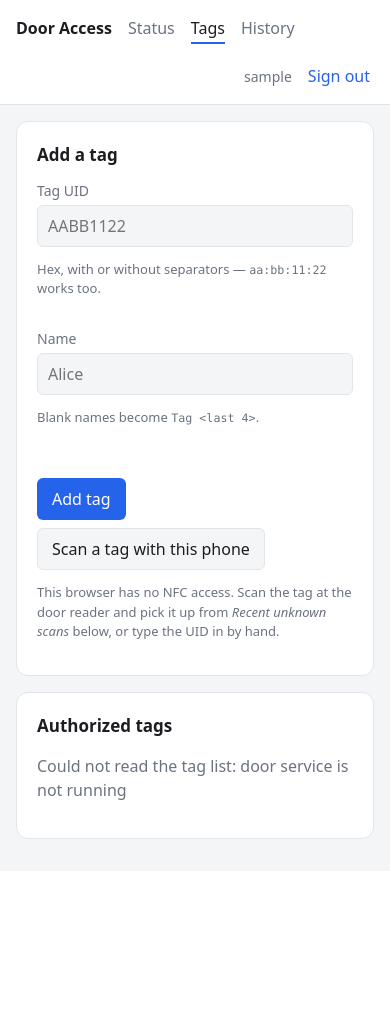
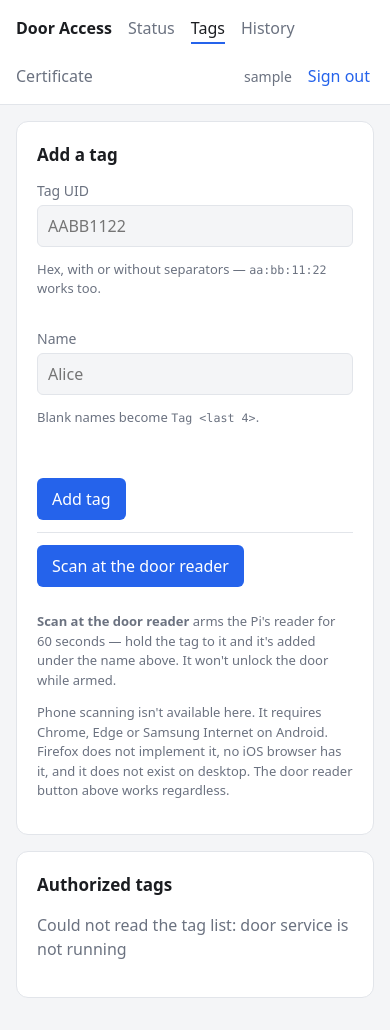
Before and after one commit to ApexAlphaHero/electric-magnetic-lock, a Flask app: page /tags in a window 390 px wide. Before the commit the page ends 839 px from the top, so only its background shows below. Run offline with Flask 3, Linux system fonts and the light colour scheme; the visitor is signed in with stand-in values (Sample User, id 1); data that the repository does not hold is empty.

Commit message:
Enroll tags with the Pi's own reader; make phone NFC strictly optional
Web NFC was the headline way to capture a tag, which was the wrong default.
It exists only in Chromium on Android and only in a trusted secure context:
Firefox does not implement it on any platform and no iOS browser has it, so
for most people the button never appeared at all and the page just said NFC
was unavailable.

Add "Scan at the door reader" as the primary path. It arms the ACR1552 the
Pi already has, so it needs nothing from the browser -- no NFC hardware, no
trusted certificate, works in Firefox and on iPhones. Press it, hold the tag
to the reader, and the tag is added under the name in the form.

The arm is one-shot with a 60 second window, expired by a sweep in the event
loop rather than lazily on the next scan, so a forgotten arm cannot sit there
swallowing legitimate unlocks and the reader's LED stops signalling enroll
the moment the window lapses. An armed scan does not open the door -- it is
an admin capture, and the reader flashes green instead of the deny blink.
enroll_status hands the outcome over exactly once: the operator is standing
at the door rather than at the browser, so the result has to survive until
polled, but must not replay on the next tick.

Phone scanning stays as progressive enhancement, hidden unless NDEFReader
actually exists. When it is missing the page now says which requirement
failed -- an untrusted certificate and an unsupported browser need different
fixes, and sending a Firefox user off to install a CA would waste their time.

Serve the local CA at /ca.crt with a Certificate link in the nav, so a device
can be taught to trust the site without SSH. Deliberately unauthenticated:
the certificate is needed before the connection is trustworthy, and gating it
behind a login would mean sending a password over a connection that has not
been verified. Only the public certificate is served; ca-key.pem stays 0640
root:dooradmin. Sent as .crt with the x509 MIME type because Android's
certificate installer filters its file picker by extension and skips .pem.

Co-Authored-By: Claude Opus 5 <noreply@anthropic.com>

```diff
--- a/static/app.css
+++ b/static/app.css
@@ -197,7 +197,17 @@ code { font-family: ui-monospace, Menlo, Consolas, monospace; font-size: 0.9em;
   white-space: nowrap;
 }
 
-.nfc { display: flex; align-items: center; gap: 0.75rem; flex-wrap: wrap; margin-top: 0.5rem; }
+.scanrow {
+  display: flex;
+  align-items: center;
+  gap: 0.75rem;
+  flex-wrap: wrap;
+  margin: 0.75rem 0 0.5rem;
+  padding-top: 0.75rem;
+  border-top: 1px solid var(--line);
+}
+
+#scan-status { flex: 1 1 12rem; }
 
 .flashes { list-style: none; padding: 0; margin: 0 0 1rem; }
 
--- a/static/nfc.js
+++ b/static/nfc.js
@@ -1,13 +1,21 @@
-// Optional phone-based tag reading, plus confirmation prompts.
+// Tag capture on the Tags page, plus confirmation prompts.
 //
-// Web NFC (NDEFReader) exists only in Chrome on Android, and only in a secure
-// context — with a self-signed certificate that means the Pi's CA must be
-// installed on the phone, otherwise the API is simply absent. Everything here
-// is progressive enhancement: the page is fully usable with no NFC at all, via
-// the "Recent unknown scans" list or by typing the UID.
+// Two capture paths share one status line:
+//
+//   1. The Pi's own reader — the default. Arms the ACR1552 over the control
+//      socket, then polls for the result. Works in every browser on every
+//      device, needs no certificate trust, and is the only option on iOS or
+//      Firefox.
+//   2. The phone's NFC — progressive enhancement, shown only where the Web NFC
+//      API actually exists (Chromium on Android, secure context). Absent
+//      everywhere else, which is why it is never the primary button.
 
 (function () {
   "use strict";
+
+  var POLL_MS = 1500;
+
+  function el(id) { return document.getElementById(id); }
 
   // The reader reports UIDs as unseparated uppercase hex (AABB1122); Web NFC
   // gives colon-separated lowercase (aa:bb:11:22). The server normalizes too —
@@ -16,20 +24,115 @@
     return String(raw).replace(/[\s:-]/g, "").toUpperCase();
   }
 
-  function initNfc() {
-    var panel = document.getElementById("nfc-panel");
-    var unsupported = document.getElementById("nfc-unsupported");
-    var button = document.getElementById("nfc-scan");
-    var status = document.getElementById("nfc-status");
-    var uidField = document.getElementById("uid");
-    if (!panel || !unsupported || !button || !status || !uidField) return;
+  function form(pairs) {
+    var body = new URLSearchParams();
+    Object.keys(pairs).forEach(function (k) { body.set(k, pairs[k]); });
+    return {
+      method: "POST",
+      body: body,
+      credentials: "same-origin",
+      headers: { "Content-Type": "application/x-www-form-urlencoded" },
+    };
+  }
+
+  // ── 1. Pi door reader ──────────────────────────────────────────────────────
+
+  function initReaderScan(status) {
+    var scan = el("reader-scan"), cancel = el("reader-cancel"), name = el("name");
+    if (!scan || !cancel) return;
+    var timer = null;
+
+    function idle(message) {
+      if (timer) { clearInterval(timer); timer = null; }
+      scan.disabled = false;
+      cancel.classList.add("hidden");
+      if (message) status.textContent = message;
+    }
+
+    function report(capture) {
+      if (capture.status === "added") {
+        status.textContent = "Added " + capture.name + " (" + capture.uid + "). Reloading…";
+        if (timer) { clearInterval(timer); timer = null; }
+        setTimeout(function () { window.location.reload(); }, 900);
+        return;
+      }
+      if (capture.status === "already") {
+        idle("That tag is already enrolled as " + capture.name + ".");
+      } else if (capture.status === "timeout") {
+        idle("Timed out — no tag was scanned.");
+      } else {
+        idle("Could not add the tag: " + (capture.error || "unknown error"));
+      }
+    }
+
+    function poll() {
+      fetch("/tags/enroll_status", { credentials: "same-origin" })
+        .then(function (r) { return r.json(); })
+        .then(function (d) {
+          var s = d.result || {};
+          if (s.capture) return report(s.capture);
+          if (!s.armed) return idle("Reader disarmed.");
+          status.textContent = "Hold the tag to the door reader… " + s.remaining + "s";
+        })
+        .catch(function () {
+          // A dropped poll is not fatal — the door service keeps the result
+          // until it is collected, so just try again on the next tick.
+        });
+    }
+
+    scan.addEventListener("click", function () {
+      scan.disabled = true;
+      status.textContent = "Arming the reader…";
+      fetch("/tags/arm", form({ csrf: scan.getAttribute("data-csrf"),
+                               name: name ? name.value : "" }))
+        .then(function (r) { return r.json(); })
+        .then(function (d) {
+          if (!d.ok) return idle("Could not arm the reader: " + (d.error || ""));
+          cancel.classList.remove("hidden");
+          status.textContent = "Hold the tag to the door reader…";
+          timer = setInterval(poll, POLL_MS);
+        })
+        .catch(function (e) { idle("Could not reach the door service: " + e); });
+    });
+
+    cancel.addEventListener("click", function () {
+      fetch("/tags/cancel_arm", form({ csrf: cancel.getAttribute("data-csrf") }))
+        .then(function () { idle("Cancelled."); })
+        .catch(function () { idle("Cancelled."); });
+    });
+  }
+
+  // ── 2. Phone NFC (optional) ────────────────────────────────────────────────
+
+  function initPhoneScan(status) {
+    var button = el("nfc-scan"), unsupported = el("nfc-unsupported"), uid = el("uid");
+    if (!button || !unsupported || !uid) return;
 
     if (!("NDEFReader" in window)) {
+      // Say *which* requirement is missing. Both branches name the browser
+      // requirement: sending a Firefox user off to install a CA would waste
+      // their time, since Firefox has no Web NFC however trusted the page gets.
+      var reason = el("nfc-reason"), caHelp = el("nfc-ca");
+      if (reason) {
+        if (!window.isSecureContext) {
+          reason.textContent =
+            "This page's certificate is not trusted yet, and the API is hidden " +
+            "outside a secure context. It also requires Chrome, Edge or Samsung " +
+            "Internet on Android — Firefox and iOS never expose it, trusted " +
+            "certificate or not.";
+          if (caHelp) caHelp.classList.remove("hidden");
+        } else {
+          reason.textContent =
+            "It requires Chrome, Edge or Samsung Internet on Android. Firefox " +
+            "does not implement it, no iOS browser has it, and it does not " +
+            "exist on desktop.";
+        }
+      }
       unsupported.classList.remove("hidden");
       return;
     }
-    panel.classList.remove("hidden");
 
+    button.classList.remove("hidden");
     button.addEventListener("click", function () {
       status.textContent = "Hold the tag against the back of your phone…";
       button.disabled = true;
@@ -39,25 +142,25 @@
         reader.onreading = function (event) {
           if (!event.serialNumber) {
             // Some tags enumerate without exposing a serial number; nothing
-            // useful to fill in, so send the operator to the manual path.
-            status.textContent = "Tag read, but it reported no UID. Enter it by hand.";
+            // useful to fill in, so send the operator to another path.
+            status.textContent = "Tag read, but it reported no UID. Use the door reader.";
             button.disabled = false;
             return;
           }
-          uidField.value = normalizeUid(event.serialNumber);
-          uidField.focus();
+          uid.value = normalizeUid(event.serialNumber);
+          uid.focus();
           status.textContent = "Got it — check the name, then Add tag.";
           button.disabled = false;
         };
         reader.onreadingerror = function () {
-          status.textContent = "Could not read that tag. Try again, or enter the UID by hand.";
+          status.textContent = "Could not read that tag. Try the door reader instead.";
           button.disabled = false;
         };
       }).catch(function (err) {
         status.textContent =
           err && err.name === "NotAllowedError"
-            ? "NFC permission was denied. Allow NFC for this site, or enter the UID by hand."
-            : "NFC is unavailable on this device: " + (err && err.message ? err.message : err);
+            ? "NFC permission denied. Allow NFC for this site, or use the door reader."
+            : "Phone NFC unavailable: " + (err && err.message ? err.message : err);
         button.disabled = false;
       });
     });
@@ -66,9 +169,9 @@
   // Inline onclick handlers are blocked by the page's Content-Security-Policy,
   // so destructive buttons declare their prompt with data-confirm instead.
   function initConfirms() {
-    document.querySelectorAll("[data-confirm]").forEach(function (el) {
-      el.addEventListener("click", function (event) {
-        if (!window.confirm(el.getAttribute("data-confirm"))) {
+    document.querySelectorAll("[data-confirm]").forEach(function (node) {
+      node.addEventListener("click", function (event) {
+        if (!window.confirm(node.getAttribute("data-confirm"))) {
           event.preventDefault();
         }
       });
@@ -76,7 +179,11 @@
   }
 
   document.addEventListener("DOMContentLoaded", function () {
-    initNfc();
+    var status = el("scan-status");
+    if (status) {
+      initReaderScan(status);
+      initPhoneScan(status);
+    }
     initConfirms();
   });
 })();
--- a/templates/base.html
+++ b/templates/base.html
@@ -13,6 +13,7 @@
   <a href="{{ url_for('dashboard') }}" class="{{ 'on' if request.endpoint == 'dashboard' }}">Status</a>
   <a href="{{ url_for('tags') }}" class="{{ 'on' if request.endpoint == 'tags' }}">Tags</a>
   <a href="{{ url_for('history_page') }}" class="{{ 'on' if request.endpoint == 'history_page' }}">History</a>
+  <a href="{{ url_for('ca_certificate') }}" title="Install on a device to trust this site">Certificate</a>
   <form method="post" action="{{ url_for('logout') }}" class="nav-right">
     <input type="hidden" name="csrf" value="{{ csrf }}">
     <span class="who">{{ user }}</span>
--- a/templates/tags.html
+++ b/templates/tags.html
@@ -26,15 +26,31 @@
     </div>
   </form>
 
-  {# Shown only where the Web NFC API actually exists — Chrome on Android over
-     HTTPS. static/nfc.js unhides it. #}
-  <div id="nfc-panel" class="nfc hidden">
-    <button type="button" id="nfc-scan">Scan a tag with this phone</button>
-    <span id="nfc-status" class="muted small"></span>
+  {# The door reader is the default: it needs no browser support, no
+     certificate trust, and works on any device. Phone scanning is layered on
+     top only where the Web NFC API genuinely exists. #}
+  <div class="scanrow">
+    <button type="button" id="reader-scan" class="primary" data-csrf="{{ csrf }}">
+      Scan at the door reader
+    </button>
+    <button type="button" id="reader-cancel" class="hidden" data-csrf="{{ csrf }}">Cancel</button>
+    <button type="button" id="nfc-scan" class="hidden">Scan with this phone</button>
+    <span id="scan-status" class="muted small" role="status" aria-live="polite"></span>
   </div>
+
+  <p class="muted small">
+    <strong>Scan at the door reader</strong> arms the Pi's reader for 60 seconds — hold the
+    tag to it and it's added under the name above. It won't unlock the door while armed.
+  </p>
+
   <p id="nfc-unsupported" class="muted small hidden">
-    This browser has no NFC access. Scan the tag at the door reader and pick it up
-    from <em>Recent unknown scans</em> below, or type the UID in by hand.
+    Phone scanning isn't available here. <span id="nfc-reason"></span>
+    <span id="nfc-ca" class="hidden">
+      <a href="{{ url_for('ca_certificate') }}">Download this site's CA certificate</a> and
+      install it under <em>Settings → Security → Encryption &amp; credentials → Install a
+      certificate → CA certificate</em>.
+    </span>
+    The door reader button above works regardless.
   </p>
 </div>
 
--- a/web.json
+++ b/web.json
@@ -9,5 +9,8 @@
   "page_size": 50,
 
   "control_socket": "/run/door_access/control.sock",
-  "event_db": "/var/lib/door_access/events.db"
+  "event_db": "/var/lib/door_access/events.db",
+
+  "_tls_ca": "Public CA certificate, served unauthenticated at /ca.crt so a device can be taught to trust this site. The signing key (ca-key.pem) is never served.",
+  "tls_ca": "/etc/door_access/tls/ca.pem"
 }
```
Also changed, not shown: CLAUDE.md (+3 -1 lines), main.py (+108 -11 lines), nfc_reader.py (+9 -2 lines), web_admin.py (+55 -2 lines), README.md.
